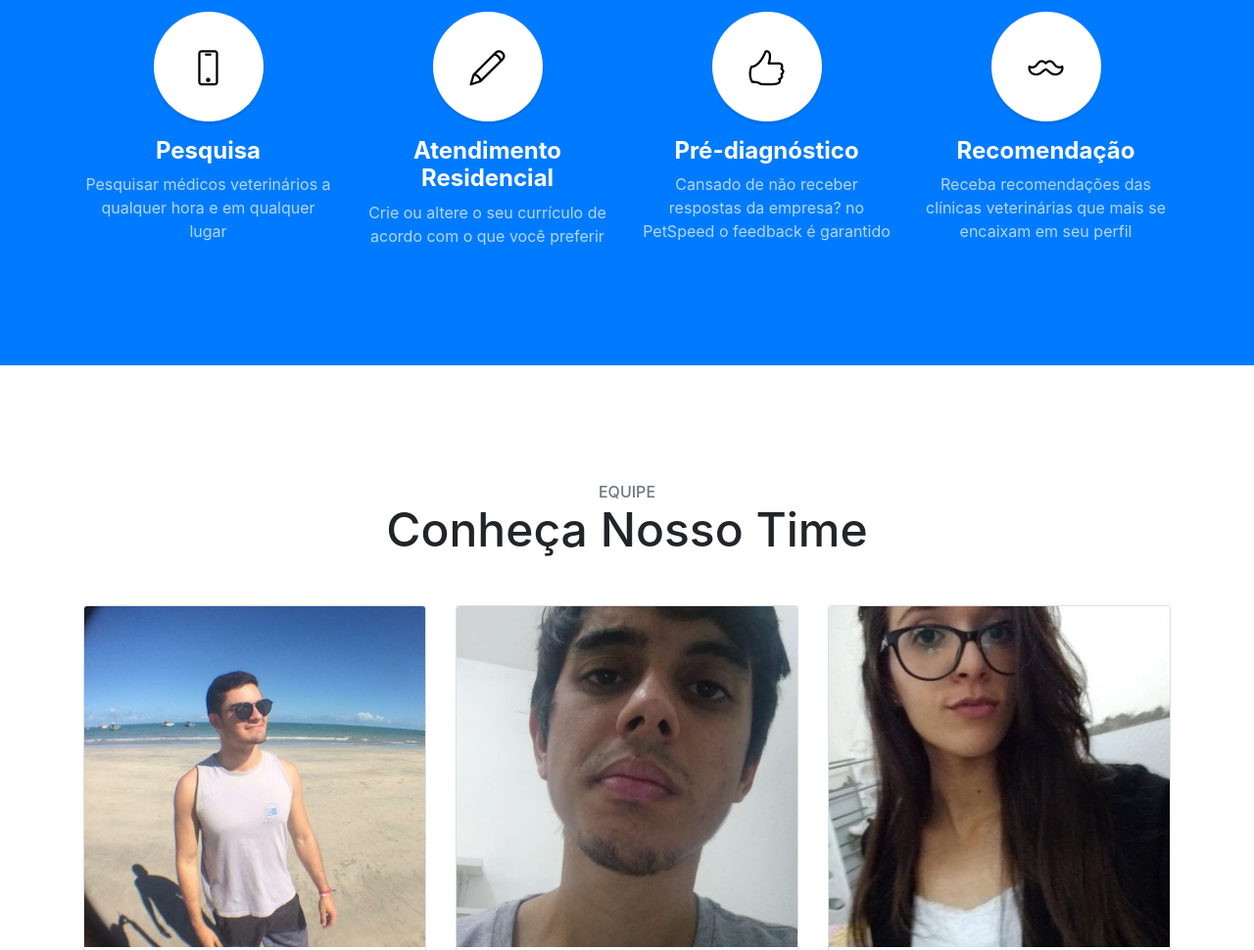
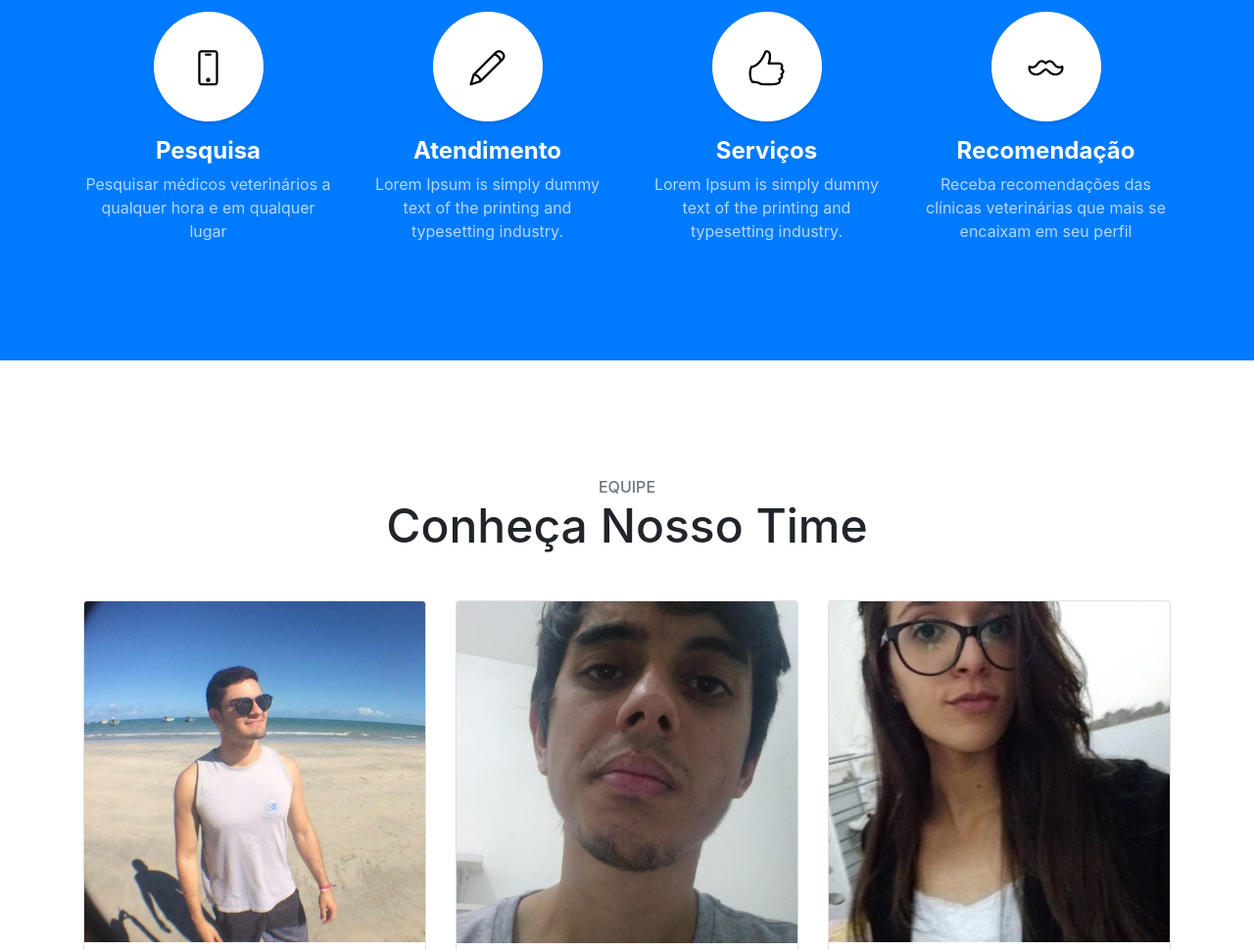
Before and after one commit to petspeedufrpe/site-antigo, a website with bundled scripts: page index.html in a window 1280 px wide. Shown: the part 1340-2310 px from the top of the page at 98% size. Built offline with nearby package versions, Linux system fonts and the light colour scheme.

Commit message:
modificações de texto

```diff
--- a/index.html
+++ b/index.html
@@ -86,18 +86,18 @@
               <i class="icon-pencil"></i>
             </span>
             <h4>
-              <strong class="wow fadeIn">Atendimento Residencial</strong>
+              <strong class="wow fadeIn">Atendimento</strong>
             </h4>
-            <p class="text-faded mb-0 wow fadeIn">Crie ou altere o seu currículo de acordo com o que você preferir</p>
+            <p class="text-faded mb-0 wow fadeIn">Lorem Ipsum is simply dummy text of the printing and typesetting industry. </p>
           </div>
           <div class="col-lg-3 col-md-6 mb-5 mb-md-0">
             <span class="service-icon rounded-circle mx-auto mb-3 wow fadeInDown">
               <i class="icon-like"></i>
             </span>
             <h4>
-              <strong class="wow fadeIn">Pré-diagnóstico</strong>
+              <strong class="wow fadeIn">Serviços</strong>
             </h4>
-            <p class="text-faded mb-0 wow fadeIn">Cansado de não receber respostas da empresa? no PetSpeed o feedback é garantido</p>
+            <p class="text-faded mb-0 wow fadeIn">Lorem Ipsum is simply dummy text of the printing and typesetting industry.</p>
           </div>
           <div class="col-lg-3 col-md-6">
             <span class="service-icon rounded-circle mx-auto mb-3 wow fadeInDown">
```
